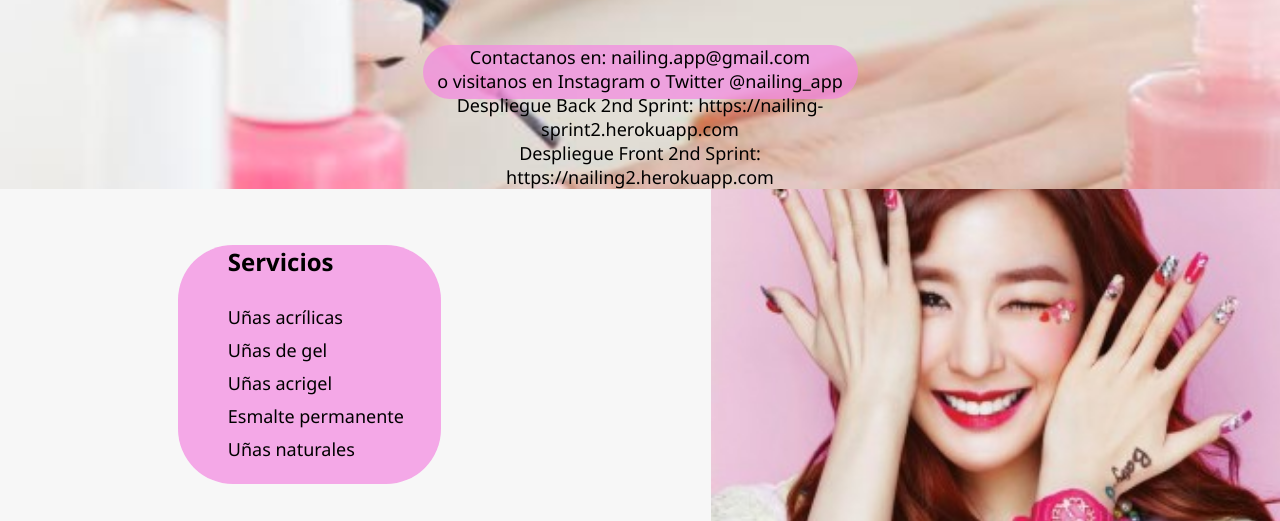
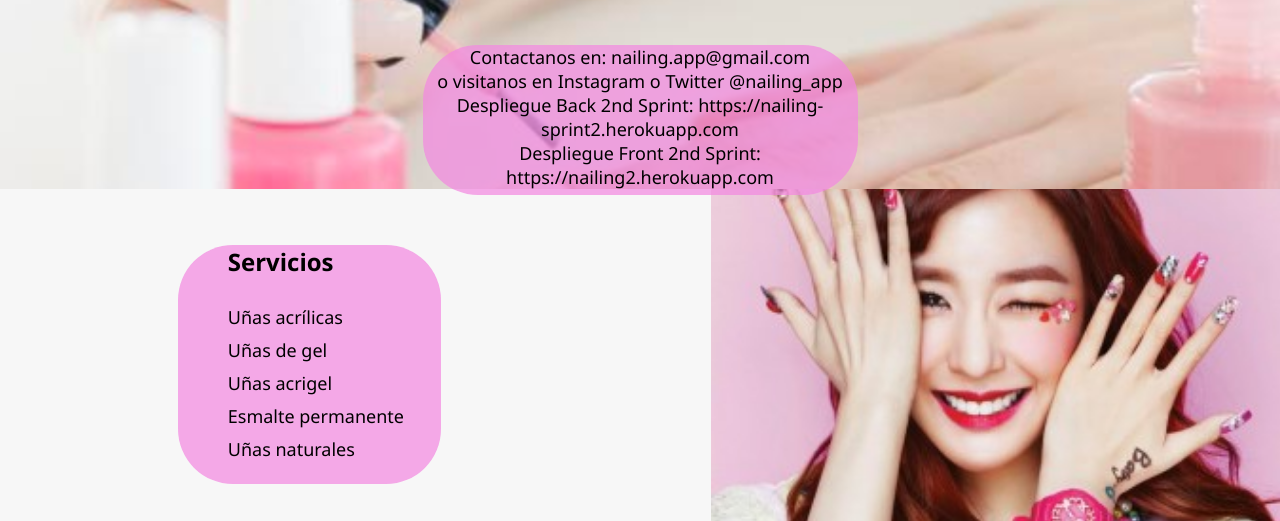
Before and after one commit to nailingapp/nailingapp.github.io, a plain HTML site: page index.html in a window 1280 px wide. Shown: the part 418-939 px from the top of the page. Drawn offline with Linux system fonts and the light colour scheme.

Commit message:
fix/Cambio en tamaño de DIV
se ha alterado el tamaño del div para ajustarse al contenido

```diff
--- a/style.css
+++ b/style.css
@@ -102,7 +102,7 @@ body {
     color: black;
     font-family: 'Segoe UI', Tahoma, Geneva, Verdana, sans-serif;
     background: #f38ae1b8;
-    height: 44px;
+    height: 140px;
     width: 435px;
     text-align: center;
     border-radius: 55px;
```
